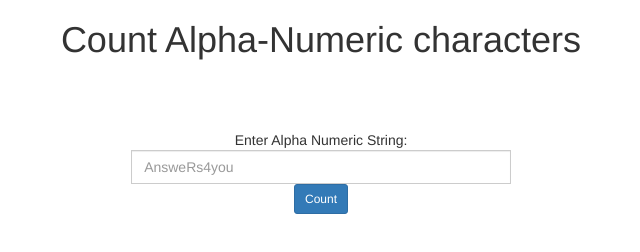
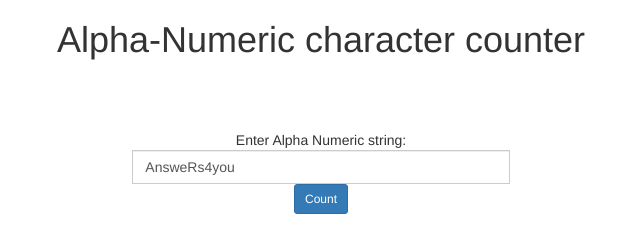
Before and after one commit to bharathsn0812/js-snippets, a plain HTML site: page character_count/index.html in a window 1280 px wide. Shown: the whole page, without its empty margins (319-959 px from the left). Drawn offline with nearby package versions, Linux system fonts and the light colour scheme.

Commit message:
beautify html

```diff
--- a/character_count/index.html
+++ b/character_count/index.html
@@ -14,12 +14,12 @@
 
 <body>
     <div class="text-center">
-        <h1>Count Alpha-Numeric characters</h1>
+        <h1>Alpha-Numeric character counter</h1>
     </div>
 
     <div class="container margintop-5em" id="app">
         <div class="input-group text-center margin-0auto">
-            <span>Enter Alpha Numeric String: </span>
+            <span>Enter Alpha Numeric string: </span>
             <input type="text" class="form-control" aria-label="Small" aria-describedby="inputGroup-sizing-sm"
                 placeholder="AnsweRs4you" v-model="alphanumericCharacter">
             <br>
@@ -36,7 +36,7 @@
     const vueApp = new Vue({
         el: '#app',
         data: {
-            alphanumericCharacter: '',
+            alphanumericCharacter: 'AnsweRs4you',
             results: ''
         },
         methods: {
```
